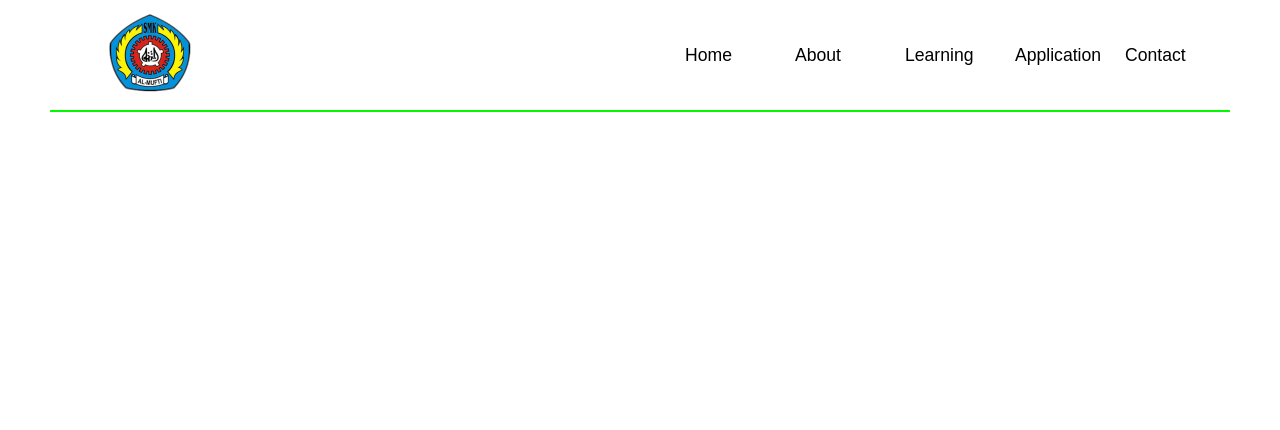
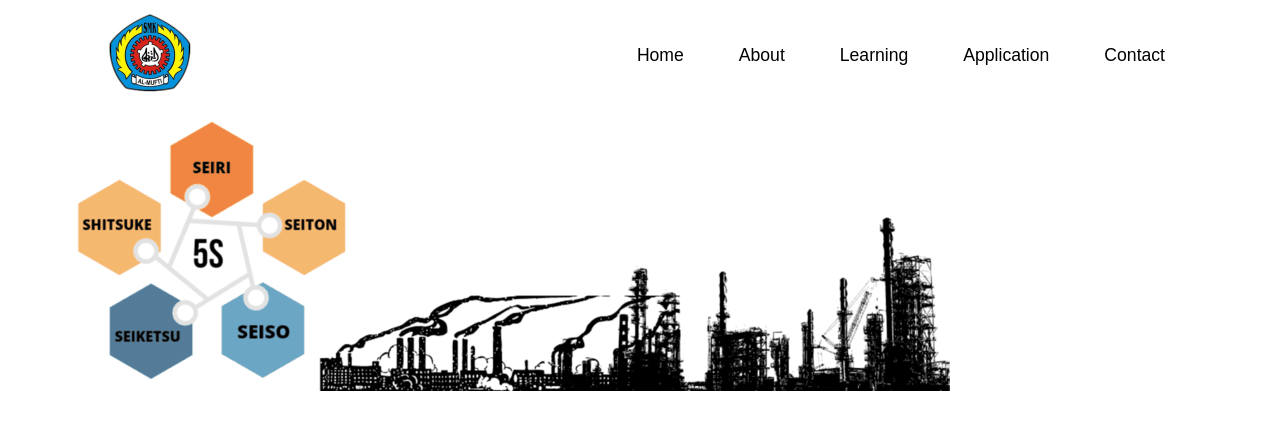
Before and after one commit to Sheptacode/PROJECT-1, a plain HTML site: page index.html in a window 1280 px wide. Drawn offline with Linux system fonts and the light colour scheme.

Commit message:
menambahkan poster

```diff
--- a/index.html
+++ b/index.html
@@ -31,5 +31,11 @@
         </ul>
     </nav>
     <!-- AKHIR NAVBAR -->
+
+    <!-- poster -->
+    <figure>
+        <img src="img/poster.png" alt="5S Di Industri">
+    </figure>
+    <!-- akhir poster -->
 </body>
 </html>
--- a/style.css
+++ b/style.css
@@ -19,9 +19,7 @@ nav {
     display: flex;
     justify-content: space-between;
     align-items: center;
-    gap: 50px;
     padding: 3px 50px;
-    border-bottom: 2px #04f800 solid;
     color: #000;
 }
 
@@ -29,12 +27,9 @@ nav ul  {
     list-style-type: none;
     display: flex;
     align-items: center;
-    gap: 40px;
+    gap: 25px;
 }
 
-li {
-    width: 70px;
-}
 
 li a {
     font-size: 1.1rem;
@@ -45,9 +40,13 @@ li a {
 }
 
 li a:hover  {
-    color: #f1c40f;
-    border-bottom: 4px #f1c40f solid;
-    transition: 0.5s;
+    color: #03fc28;
+    border-bottom: 3px #03fc28 solid;
+    transition: 0.3s;
 }
 
 /*akhir style navbar*/
+
+/*style poster*/
+
+/*akhir style poster*/
```
Also changed, not shown: img/poster.png (added).
